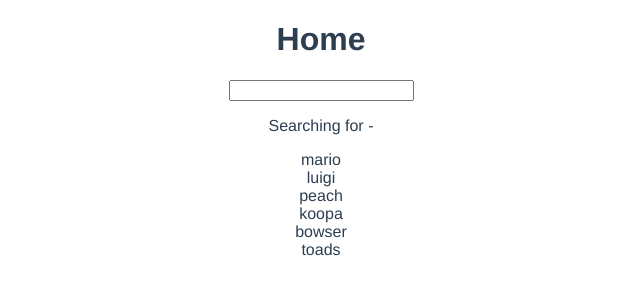
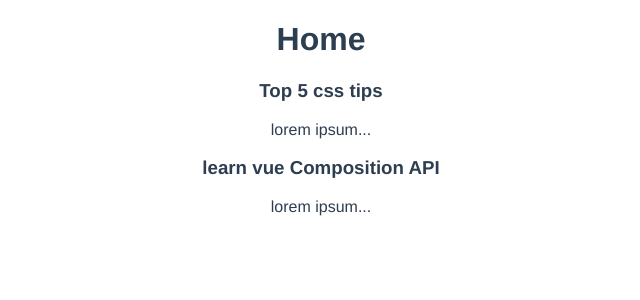
Before and after one commit to VisheshSingh/dojo-blog, a Vue app: page / in a window 1280 px wide. Shown: the top 300 px of the page, without its empty margins (319-959 px from the left). Built offline with nearby package versions, Linux system fonts and the light colour scheme.

Commit message:
Using Props in the Setup Function

```diff
--- /dev/null
+++ b/src/components/PostList.vue
@@ -0,0 +1,20 @@
+<template>
+  <div v-for="post of posts" :key="post.id">
+    <SinglePost :post="post" />
+  </div>
+</template>
+
+<script>
+import SinglePost from './SinglePost';
+
+export default {
+  name: 'PostList',
+  props: ['posts'],
+  components: { SinglePost },
+  setup(props) {
+    console.log(props.posts);
+  },
+};
+</script>
+
+<style></style>
--- /dev/null
+++ b/src/components/SinglePost.vue
@@ -0,0 +1,22 @@
+<template>
+  <h3>{{ post.title }}</h3>
+  <p>{{ snippet }}</p>
+</template>
+
+<script>
+import { computed } from 'vue';
+
+export default {
+  name: 'SinglePost',
+  props: ['post'],
+  setup(props) {
+    const snippet = computed(() => {
+      return props.post.body.substring(0, 100) + '...';
+    });
+
+    return { snippet };
+  },
+};
+</script>
+
+<style></style>
--- a/src/views/Home.vue
+++ b/src/views/Home.vue
@@ -1,27 +1,24 @@
 <template>
   <div class="home">
     <h1>Home</h1>
-    <input type="text" v-model="search" />
-    <p>Searching for - {{ search }}</p>
-    <div v-for="name of matchingNames" :key="name">
-      {{ name }}
-    </div>
+    <PostList :posts="posts" />
   </div>
 </template>
 
 <script>
-import { ref, computed } from 'vue';
+import PostList from '../components/PostList';
+import { ref } from 'vue';
+
 export default {
   name: 'Home',
+  components: { PostList },
   setup() {
-    let search = ref('');
-    let names = ref(['mario', 'luigi', 'peach', 'koopa', 'bowser', 'toads']);
+    const posts = ref([
+      { title: 'Top 5 css tips', body: 'lorem ipsum', id: 1 },
+      { title: 'learn vue Composition API', body: 'lorem ipsum', id: 2 },
+    ]);
 
-    const matchingNames = computed(() => {
-      return names.value.filter((name) => name.includes(search.value));
-    });
-
-    return { names, matchingNames, search };
+    return { posts };
   },
 };
 </script>
```
